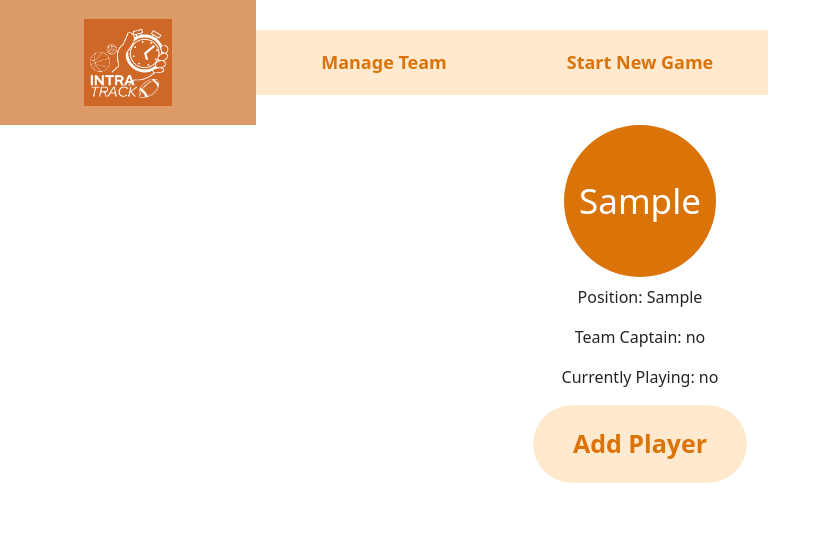
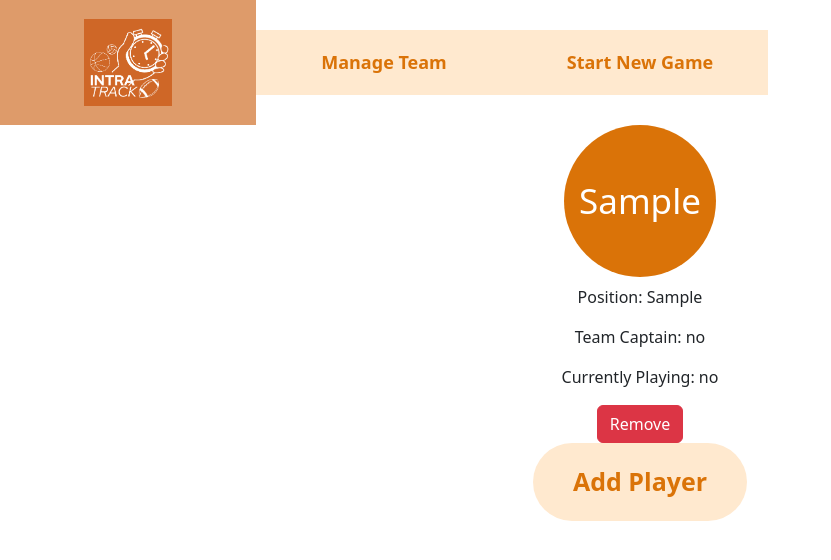
Before and after one commit to rheajshah/IntraTracker, a React (Create React App) app: page /add-player in a window 1280 px wide. Both pictures are taken after typing "Sample", "Sample" into the empty fields and a click on the button "Save Player". Shown: the top 560 px of the page, without its empty margins (0-831 px from the left). Built offline with nearby package versions, Linux system fonts and the light colour scheme.

Commit message:
added remove player functionality and changed add player options

```diff
--- a/src/AddPlayer.js
+++ b/src/AddPlayer.js
@@ -44,24 +44,6 @@ function AddPlayer({ addPlayer }) {
         />
       </Form.Group>
 
-      <Form.Group className="mb-3" controlId="formIsCaptain">
-        <Form.Check
-          type="checkbox"
-          label="Team Captain"
-          checked={isCaptain}
-          onChange={(e) => setIsCaptain(e.target.checked)}
-        />
-      </Form.Group>
-
-      <Form.Group className="mb-3" controlId="formIsActive">
-        <Form.Check
-          type="checkbox"
-          label="Currently Playing"
-          checked={isActive}
-          onChange={(e) => setIsActive(e.target.checked)}
-        />
-      </Form.Group>
-
       <Button variant="primary" type="submit">
         Save Player
       </Button>
--- a/src/GameContext.js
+++ b/src/GameContext.js
@@ -19,11 +19,16 @@ export const GameProvider = ({ children }) => {
     setTeam((prevTeam) => [...prevTeam, newPlayer]);
   };
 
+  const removePlayerFromTeam = (name) => {
+    setTeam((prevTeam) => prevTeam.filter(player => player.name !== name));
+  };
+
   const value = {
     playerTimes,
     updatePlayerTimes,
     team,
-    addPlayerToTeam
+    addPlayerToTeam,
+    removePlayerFromTeam,
   };
 
   return <GameContext.Provider value={value}>{children}</GameContext.Provider>;
--- a/src/Players.js
+++ b/src/Players.js
@@ -6,13 +6,20 @@ import { useGame } from './GameContext';
 import "./Players.css";
 
 function Players() {
-  const { team } = useGame();
+  const { team, removePlayerFromTeam } = useGame();
+  const handleRemovePlayer = (name) => {
+    removePlayerFromTeam(name);
+  };
 
   return (
     <div className="players-page d-flex flex-column align-items-center justify-content-center">
       <div className="display-players">
         {team.map(player => (
-          <PlayerInfo key={player.name} {...player} />
+          <div key={player.name} className="player-info-container">
+            {}
+            <PlayerInfo {...player} />
+            <Button variant="danger" onClick={() => handleRemovePlayer(player.name)}>Remove</Button>
+          </div>
         ))}
       </div>
       <div>
```
